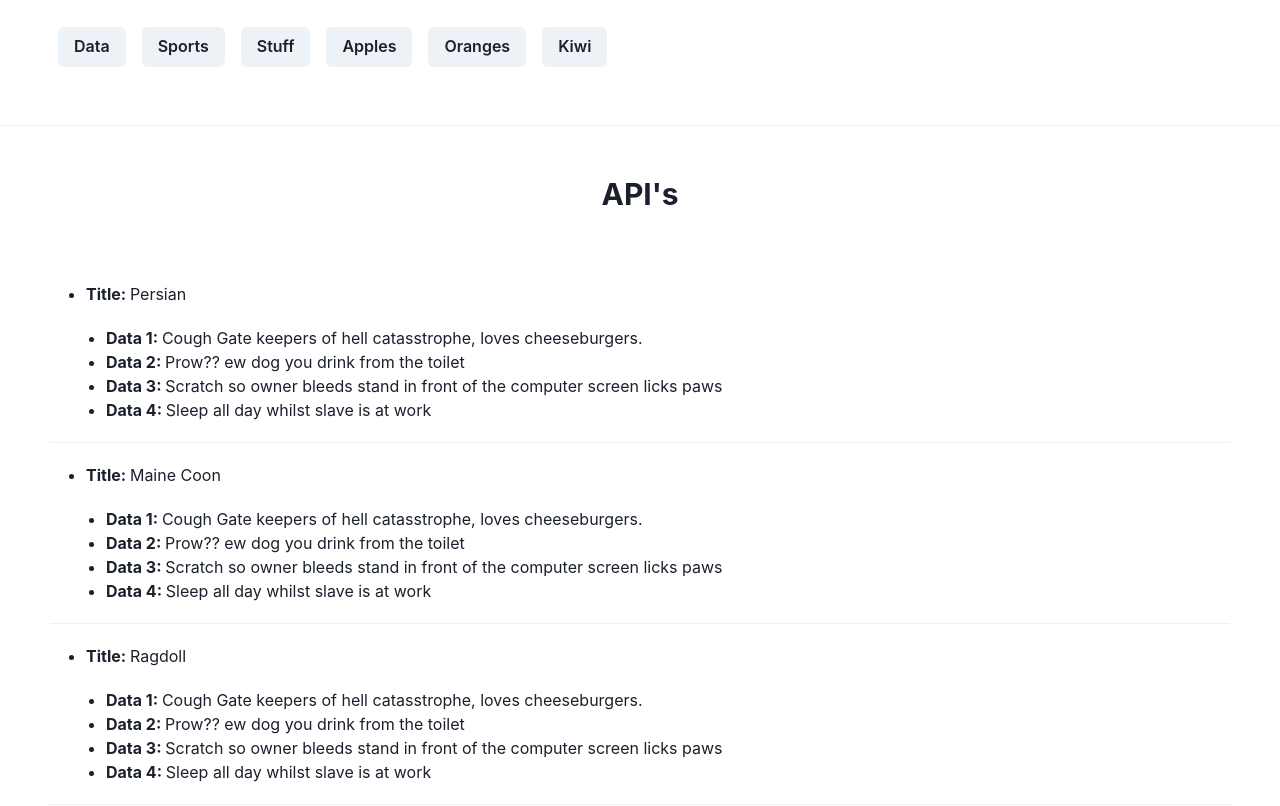
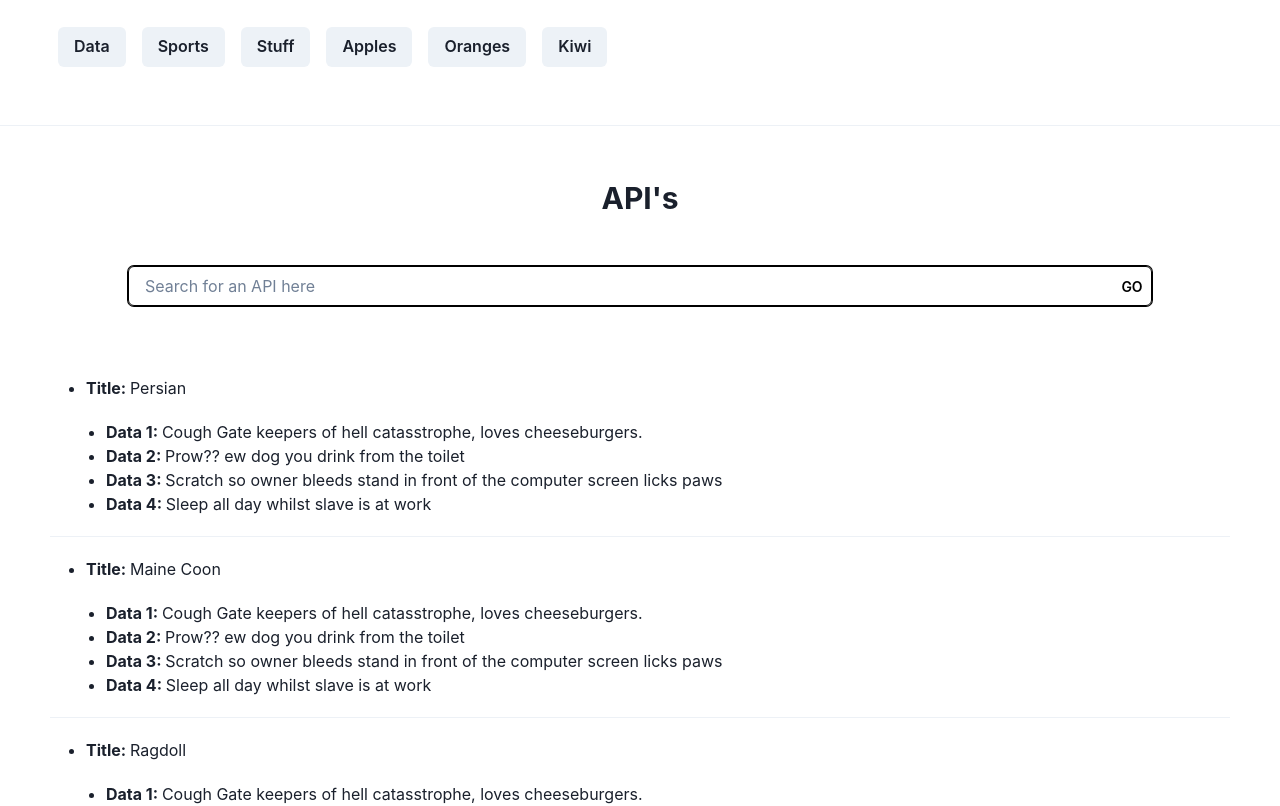
Before and after one commit to KurtisDenning/pAPI, a React (Create React App) app in the folder frontend/: page / in a window 1280 px wide. Shown: the part 980-1786 px from the top of the page. Built offline with nearby package versions, Linux system fonts and the light colour scheme.

Commit message:
added another search bar and set its value to state

```diff
--- a/frontend/src/App.js
+++ b/frontend/src/App.js
@@ -8,15 +8,16 @@ import Footer from "./Components/Footer";
 
 function App() {
   const [query, setQuery] = useState("");
+  const [category, setCategory] = useState("");
 
   return (
     <ChakraProvider>
       <Nav />
-      <Header setQuery={setQuery} />
+      <Header query={query} setQuery={setQuery} />
       <Divider />
       <Categories />
       <Divider />
-      <APIs query={query} />
+      <APIs query={query} setQuery={setQuery} category={category} />
       <Footer />
     </ChakraProvider>
   );
--- a/frontend/src/Components/APIs.js
+++ b/frontend/src/Components/APIs.js
@@ -1,9 +1,16 @@
 import React from "react";
 import APICard from "./APICards";
 import APIData from "../Dummy-Json/API-data";
-import { Center, Heading, Box } from "@chakra-ui/react";
+import {
+  Center,
+  Heading,
+  Box,
+  Input,
+  InputGroup,
+  InputRightElement,
+} from "@chakra-ui/react";
 
-const APIs = ({ query }) => {
+const APIs = ({ setQuery, query, category }) => {
   let apiCards = APIData.filter((card) => {
     if (query === "") {
       return card;
@@ -13,14 +20,41 @@ const APIs = ({ query }) => {
   }).map((item) => <APICard key={item.id} {...item} />);
 
   return (
+    <Box>
+      <Box id={"APIs"} h={1}></Box> {/*Remove for scooter*/}
       <Box m={50}>
         <Center mb={50}>
-        <Heading as={"h3"} size={"lg"} id={"APIs"}>
+          <Heading as={"h3"} size={"lg"}>
             API's {/*need to set state to for what results are being filtered*/}
           </Heading>
         </Center>
-      {/*Need to add a search bar.*/}
+        <Center>
+          <InputGroup w={"80vw"} mb="50">
+            <Input
+              onChange={(event) => setQuery(event.target.value)}
+              isInvalid
+              errorBorderColor="black"
+              placeholder="Search for an API here"
+              value={query}
+            ></Input>
+
+            <InputRightElement>
+              <Box
+                as="button"
+                border="0px"
+                borderRadius="2px"
+                fontSize="14px"
+                fontWeight="semibold"
+                bg="#ffffff"
+                color="black"
+              >
+                <a href="#APIs">GO</a>
+              </Box>
+            </InputRightElement>
+          </InputGroup>
+        </Center>
         {apiCards}
+      </Box>
     </Box>
   );
 };
--- a/frontend/src/Components/Header.js
+++ b/frontend/src/Components/Header.js
@@ -7,11 +7,11 @@ import {
   Input,
   InputGroup,
   InputRightElement,
-  Button,
+  Center,
 } from "@chakra-ui/react";
 import { React } from "react";
 
-const Header = ({ setQuery }) => {
+const Header = ({ query, setQuery }) => {
   return (
     <>
       <Box h={"92vh"} mx={50}>
@@ -24,13 +24,14 @@ const Header = ({ setQuery }) => {
             <Text>Find, connect to, & manage thousands of APIs</Text>
           </VStack>
         </Flex>
-        <Flex justifyContent={"center"}>
+        <Center>
           <InputGroup w={"80vw"}>
             <Input
               onChange={(event) => setQuery(event.target.value)}
               isInvalid
               errorBorderColor="black"
               placeholder="Search for an API here"
+              value={query}
             ></Input>
 
             <InputRightElement>
@@ -47,7 +48,7 @@ const Header = ({ setQuery }) => {
               </Box>
             </InputRightElement>
           </InputGroup>
-        </Flex>
+        </Center>{" "}
       </Box>
     </>
   );
```
Lines whose indentation alone changed are shown as unchanged.
